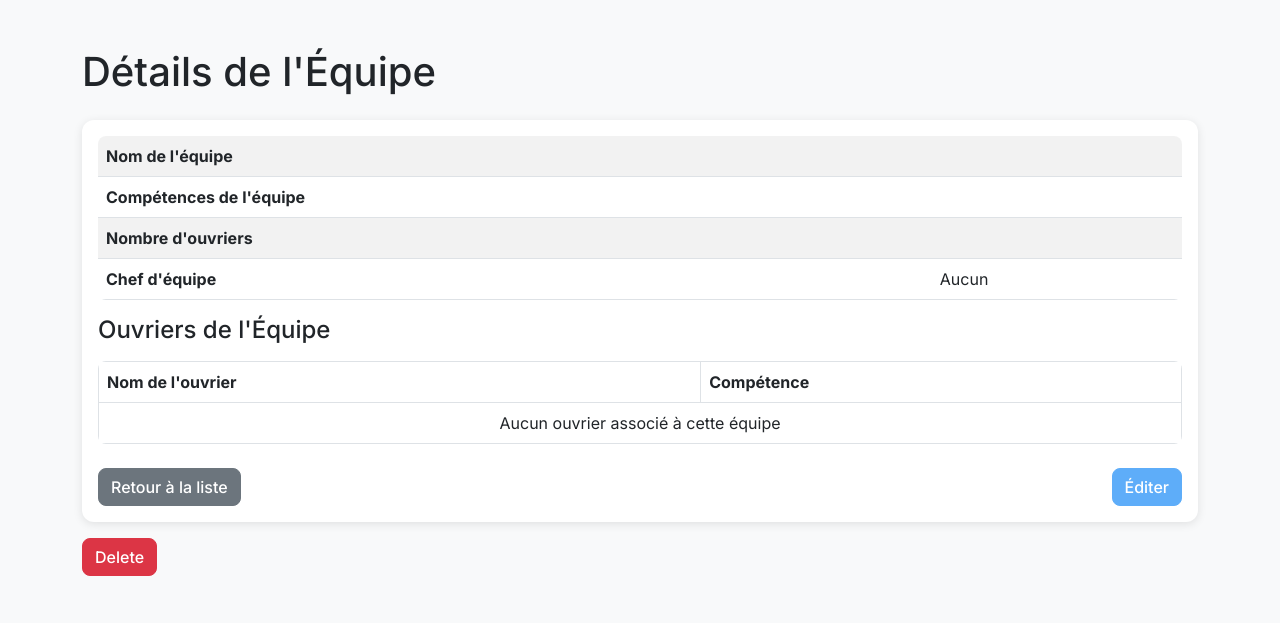
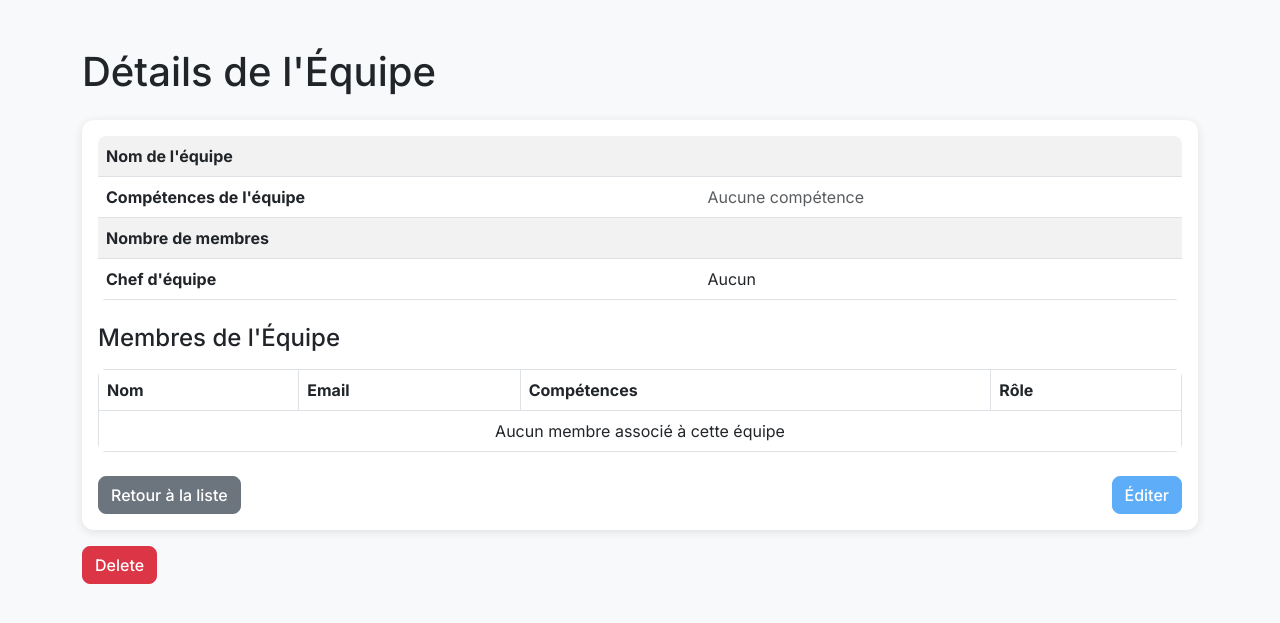
Before and after one commit to hug0-dev/btp_new, a Symfony app: template templates/equipe/show.html.twig in a window 1280 px wide. Shown: the top 623 px of the page. Run offline with Twig, Linux system fonts and the light colour scheme; the template is opened without the code that fills it, so the values that code supplies are empty; some libraries are stand-ins or nearby versions.

Commit message:
voir equipe

```diff
--- a/templates/equipe/show.html.twig
+++ b/templates/equipe/show.html.twig
@@ -17,45 +17,101 @@
                     <tr>
                         <th scope="row">Compétences de l'équipe</th>
                         <td>
-                                {{ equipe.competanceEquipe is iterable ? equipe.competanceEquipe|join(', ') : equipe.competanceEquipe }}
+                            {% if equipe.competences is not empty %}
+                                {% for competence in equipe.competences %}
+                                    <span class="badge bg-success me-1">{{ competence }}</span>
+                                {% endfor %}
+                            {% else %}
+                                <span class="text-muted">Aucune compétence</span>
+                            {% endif %}
                         </td>
                     </tr>
-
                     <tr>
-                            <th scope="row">Nombre d'ouvriers</th>
+                        <th scope="row">Nombre de membres</th>
                         <td>{{ equipe.nombre }}</td>
                     </tr>
                     <tr>
                         <th scope="row">Chef d'équipe</th>
-                            <td>{{ equipe.chefEquipe ? equipe.chefEquipe.nomOuvrier : 'Aucun' }}</td>
+                        <td>{{ equipe.chefEquipe ? equipe.chefEquipe.nom : 'Aucun' }}</td>
                     </tr>
                 </tbody>
             </table>
 
-                <!-- Liste des ouvriers associés à cette équipe -->
-                <h4>Ouvriers de l'Équipe</h4>
+            <!-- Liste des membres de l'équipe -->
+            <h4 class="mt-4">Membres de l'Équipe</h4>
             <table class="table table-bordered mt-3">
                 <thead>
                     <tr>
-                            <th>Nom de l'ouvrier</th>
-                            <th>Compétence</th>
+                        <th>Nom</th>
+                        <th>Email</th>
+                        <th>Compétences</th>
+                        <th>Rôle</th>
                     </tr>
                 </thead>
                 <tbody>
-                        {% for ouvrier in equipe.ouvriers %}
-                            {% if ouvrier.role == 'Ouvrier' %}
+                    {% for user in equipe.users %}
                     <tr>
-                                    <td>{{ ouvrier.nomOuvrier }}</td>
-                                    <td>{{ ouvrier.competences[0] is defined ? ouvrier.competences[0] : 'Aucune compétence' }}</td>
+                        <td>{{ user.nom }}</td>
+                        <td>{{ user.email }}</td>
+                        <td>
+                            {% if user.userCompetences is not empty %}
+                                {% for userCompetence in user.userCompetences %}
+                                    <span class="badge bg-info me-1">{{ userCompetence.competence.nom }}</span>
+                                {% endfor %}
+                            {% else %}
+                                <span class="text-muted">Aucune compétence</span>
+                            {% endif %}
+                        </td>
+                        <td>
+                            {% if user.isAdmin %}
+                                <span class="badge bg-danger">Admin</span>
+                            {% else %}
+                                <span class="badge bg-primary">Utilisateur</span>
+                            {% endif %}
+                            {% if equipe.chefEquipe and equipe.chefEquipe.id == user.id %}
+                                <span class="badge bg-warning">Chef d'équipe</span>
+                            {% endif %}
+                        </td>
                     </tr>
-                            {% endif %}
                     {% else %}
                     <tr>
-                                <td colspan="3" class="text-center">Aucun ouvrier associé à cette équipe</td>
+                        <td colspan="4" class="text-center">Aucun membre associé à cette équipe</td>
                     </tr>
                     {% endfor %}
                 </tbody>
             </table>
+
+            <!-- Affectations de l'équipe -->
+            {% if equipe.affectations is not empty %}
+            <h4 class="mt-4">Affectations de l'Équipe</h4>
+            <div class="row">
+                {% for affectation in equipe.affectations %}
+                <div class="col-md-6 mb-3">
+                    <div class="card">
+                        <div class="card-body">
+                            <h6 class="card-title">{{ affectation.chantier.nom }}</h6>
+                            <p class="card-text">
+                                <strong>Période :</strong>
+                                {{ affectation.chantier.dateDebut|date('d/m/Y') }} -
+                                {{ affectation.chantier.dateFin|date('d/m/Y') }}
+                            </p>
+                            <p class="card-text">
+                                <strong>Effectif requis :</strong> {{ affectation.chantier.effectifRequis }}
+                            </p>
+                            {% if affectation.chantier.chantierPrerequis is not empty %}
+                            <p class="card-text">
+                                <strong>Compétences requises :</strong>
+                                {% for prerequis in affectation.chantier.chantierPrerequis %}
+                                    <span class="badge bg-secondary me-1">{{ prerequis }}</span>
+                                {% endfor %}
+                            </p>
+                            {% endif %}
+                        </div>
+                    </div>
+                </div>
+                {% endfor %}
+            </div>
+            {% endif %}
 
             <div class="d-flex justify-content-between mt-4">
                 <a href="{{ path('app_equipe_index') }}" class="btn btn-secondary">Retour à la liste</a>
```
Lines whose indentation alone changed are shown as unchanged.
